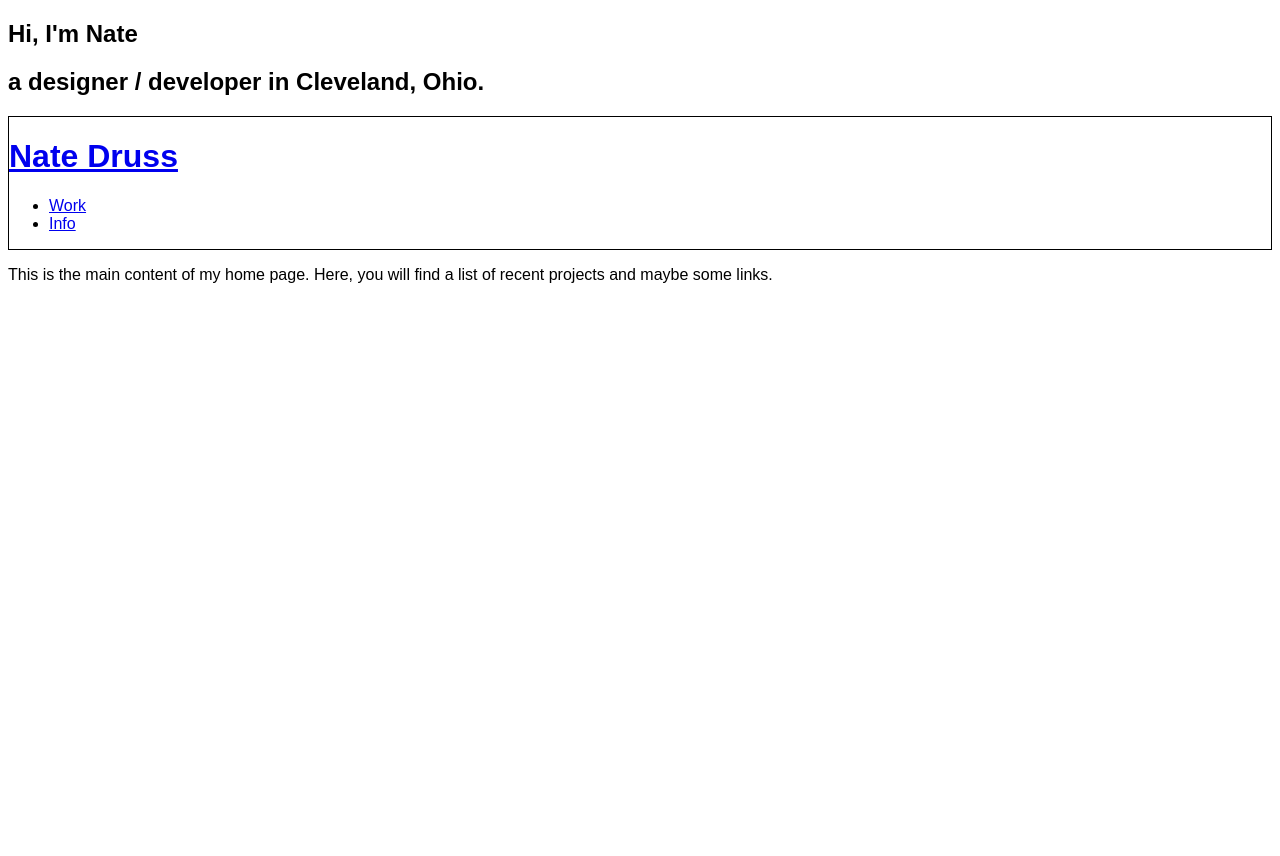
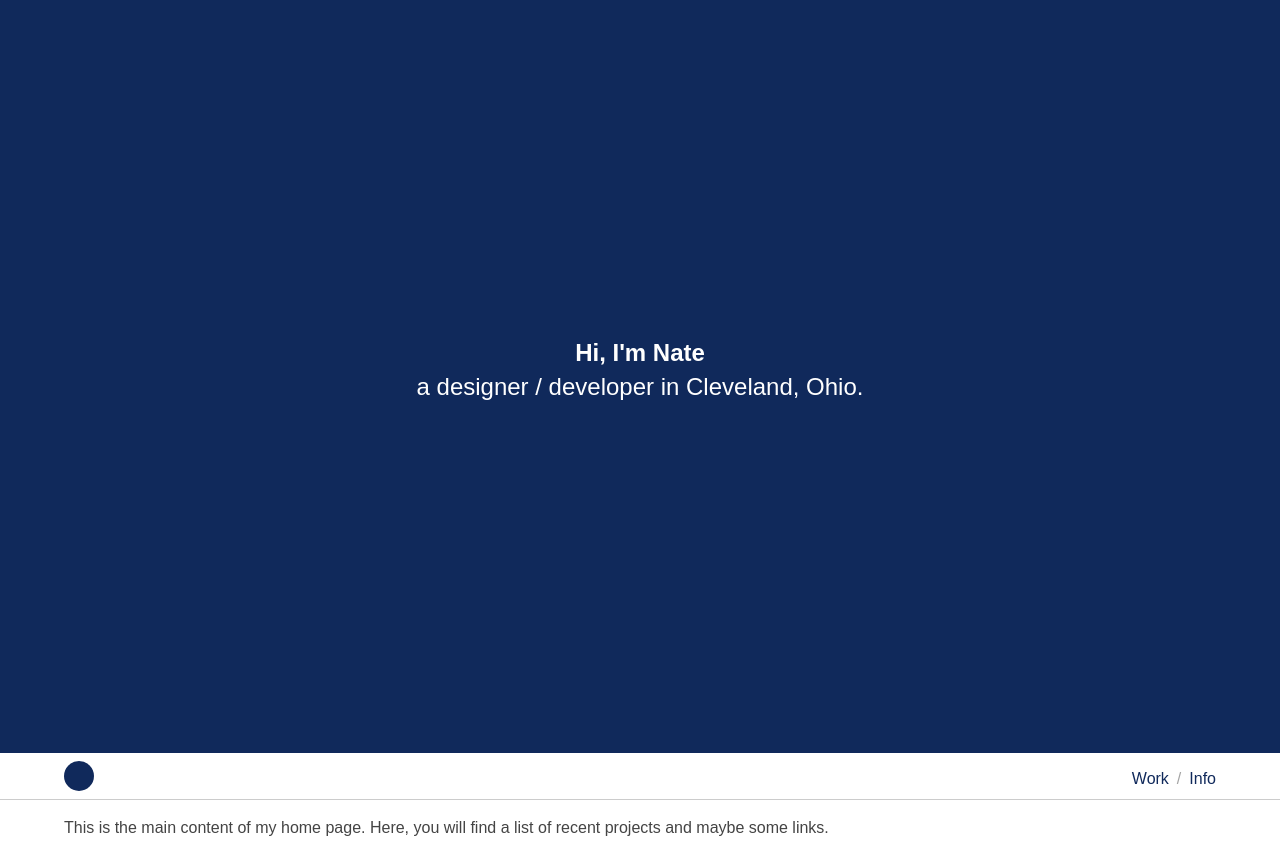
Before and after one commit to ndruss/natedruss, a Gatsby site: page / in a window 1280 px wide. Before the commit the page ends 800 px from the top, so only its background shows below. Built offline with nearby package versions, Linux system fonts and the light colour scheme; Gatsby itself is replaced by a stand-in of ours.

Commit message:
Added site intro styles

```diff
--- a/src/components/header.js
+++ b/src/components/header.js
@@ -2,14 +2,26 @@ import React from "react"
 import { Link } from "gatsby"
 import styles from "./header.module.css"
 
+const ListLink = props => (
+  <li className={styles.listItem}>
+    <Link to={props.to}>{props.children}</Link>
+  </li>
+)
+
 export default () => (
   <header className={styles.header}>
-    <h1><Link to="/">Nate Druss</Link></h1>
-    <nav>
-      <ul>
-        <li><Link to="/">Work</Link></li>
-        <li><Link to="/info">Info</Link></li>
-      </ul>
-    </nav>
+    <div className="contain">
+      <div className={styles.logo}>
+        <Link to="/">
+          <span className="screen-reader-text">Nate Druss</span>
+        </Link>
+      </div>
+      <nav>
+        <ul className={styles.list}>
+          <ListLink to="/#work">Work</ListLink>
+          <ListLink to="/info">Info</ListLink>
+        </ul>
+      </nav>
+    </div>
   </header>
 )
--- a/src/components/header.module.css
+++ b/src/components/header.module.css
@@ -1,3 +1,46 @@
 .header {
-  border: solid 1px;
+  padding-top: .5em;
+  padding-bottom: .5em;
+  border-bottom: solid 1px var(--color-gray-light);
+  height: var(--header-height);
 }
+
+.header > div {
+  display: flex;
+  flex-flow: row;
+  justify-content: space-between;
+  align-items: flex-end;
+}
+
+.logo {
+  /* background-color: var(--color-blue); */
+}
+
+.logo a {
+  display: block;
+  width: 30px;
+  height: 30px;
+  border-radius: 50%;
+  background-color: var(--color-blue);
+}
+
+.list {
+  list-style: none;
+  padding: 0;
+  margin: 0;
+}
+
+.listItem {
+  display: inline-block;
+}
+
+.listItem + .listItem::before {
+  content: '/';
+  color: var(--color-gray-medium);
+  display: inline-block;
+  padding: 0 0.5em;
+}
+
+.listItem a {
+    color: var(--color-blue);
+}
--- /dev/null
+++ b/src/components/site-intro.js
@@ -0,0 +1,13 @@
+import React from "react"
+import styles from "./site-intro.module.css"
+
+export default () => (
+  <section className={styles.intro}>
+    <header className="contain">
+      <div className={styles.textBlock}>
+        <h1>Hi, I'm Nate</h1>
+        <h2>a designer / developer in Cleveland,&nbsp;Ohio.</h2>
+      </div>
+    </header>
+  </section>
+)
--- /dev/null
+++ b/src/components/site-intro.module.css
@@ -0,0 +1,24 @@
+.intro {
+  display: flex;
+  flex-direction: column;
+  justify-content: center;
+  background-color: var(--color-blue);
+  color: white;
+  text-align: center;
+  min-height: calc(100vmin - var(--header-height));
+}
+
+.intro h1 {
+  margin: 0;
+}
+
+.intro h2 {
+  margin: 0;
+  font-weight: normal;
+  line-height: 1.33;
+}
+
+.textBlock {
+  padding-top: 1em;
+  padding-bottom: 2em;
+}
--- a/src/pages/index.js
+++ b/src/pages/index.js
@@ -1,16 +1,14 @@
 import React from "react"
 import Layout from "../components/layout"
+import Intro from "../components/site-intro"
 
 export default () => (
   <>
-    <section className="site-intro">
-      <header>
-        <h1>Hi, I'm Nate</h1>
-        <h2>a designer / developer in Cleveland, Ohio.</h2>
-      </header>
-    </section>
+    <Intro />
     <Layout>
-      <p>This is the main content of my home page. Here, you will find a list of recent projects and maybe some links.</p>
+      <div id="work" className="contain">
+        <p>This is the main content of my home page. Here, you will find a list of recent projects and maybe some links.</p>
+      </div>
     </Layout>
   </>
 )
--- a/src/pages/info.js
+++ b/src/pages/info.js
@@ -3,7 +3,9 @@ import Layout from "../components/layout"
 
 export default () => (
   <Layout>
-    <h1>About Me</h1>
-    <p>My name is Nate Druss and I am a multi-disciplinary designer, currently focused on digital media. My passion lies at the intersection of creativity and technology. I'm a big fan of clean code and user-friendly design. If You'd like to get in touch, contact me at nhdruss@gmail.com</p>
+    <div className="contain">
+      <h1>About Me</h1>
+      <p>My name is Nate Druss and I am a multi-disciplinary designer, currently focused on digital media. My passion lies at the intersection of creativity and technology. I'm a big fan of clean code and user-friendly design. If You'd like to get in touch, contact me at nhdruss@gmail.com</p>
+    </div>
   </Layout>
 )
--- a/src/styles/global.css
+++ b/src/styles/global.css
@@ -1,3 +1,41 @@
+:root {
+  --color-blue: #10295b;
+  --color-blue-light: #4290bb;
+  --color-gray-light: #CCC;
+  --color-gray-medium: #a4a4a4;
+  --color-gray-dark: #444444;
+  --header-height: 47px;
+}
+
+*,
+*::before,
+*::after {
+  box-sizing: border-box;
+}
+
 html {
   font-family: sans-serif;
+  line-height: 1.5;
+  color: var(--color-gray-dark);
 }
+
+body {
+  margin: 0;
+}
+
+.contain {
+  width: 90%;
+  margin-left: auto;
+  margin-right: auto;
+}
+
+a {
+  color: var(--color-blue-light);
+  text-decoration: none;
+}
+
+.screen-reader-text {
+  position: absolute;
+  text-indent: -9999px;
+  font-size: 1px;
+}
```
